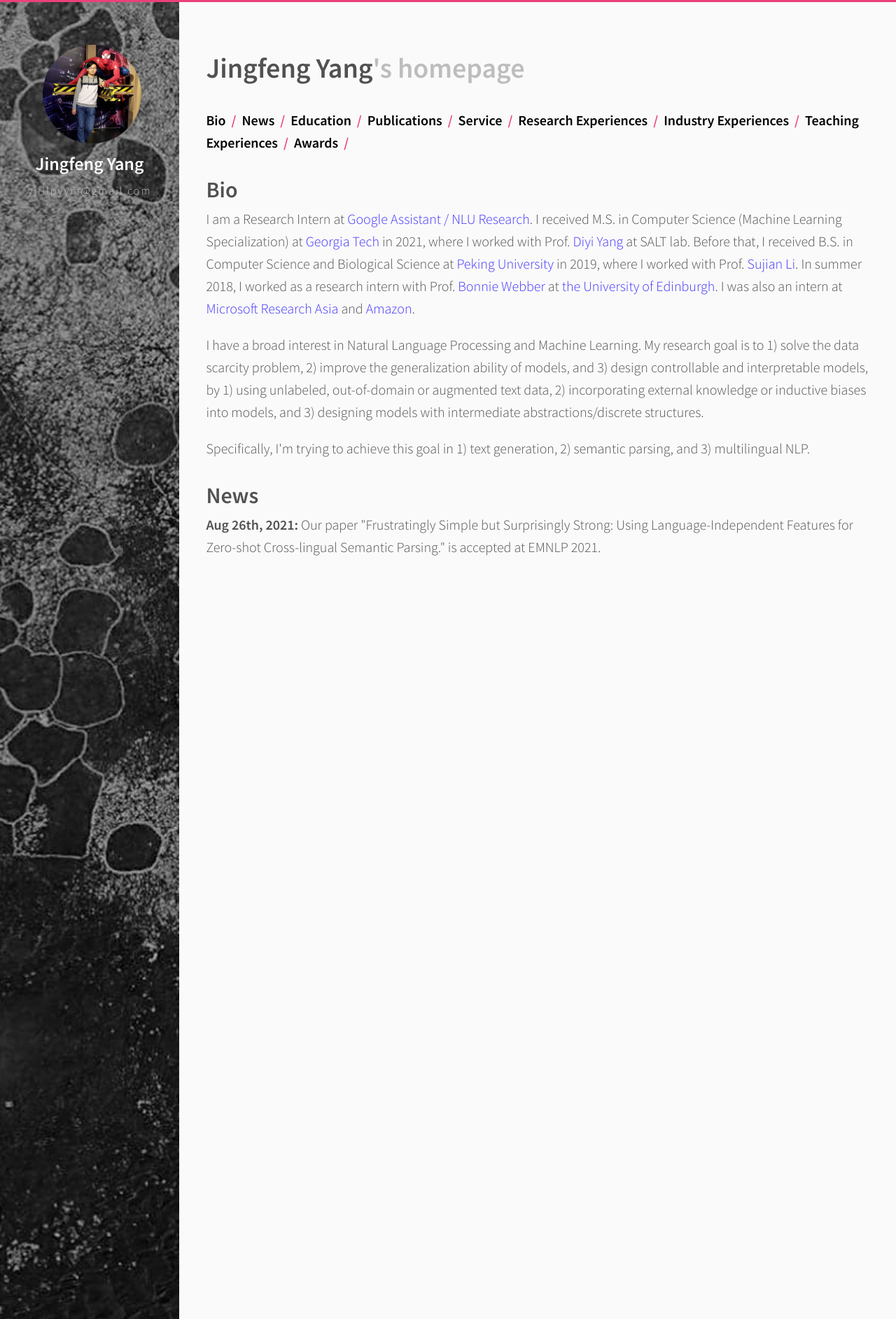
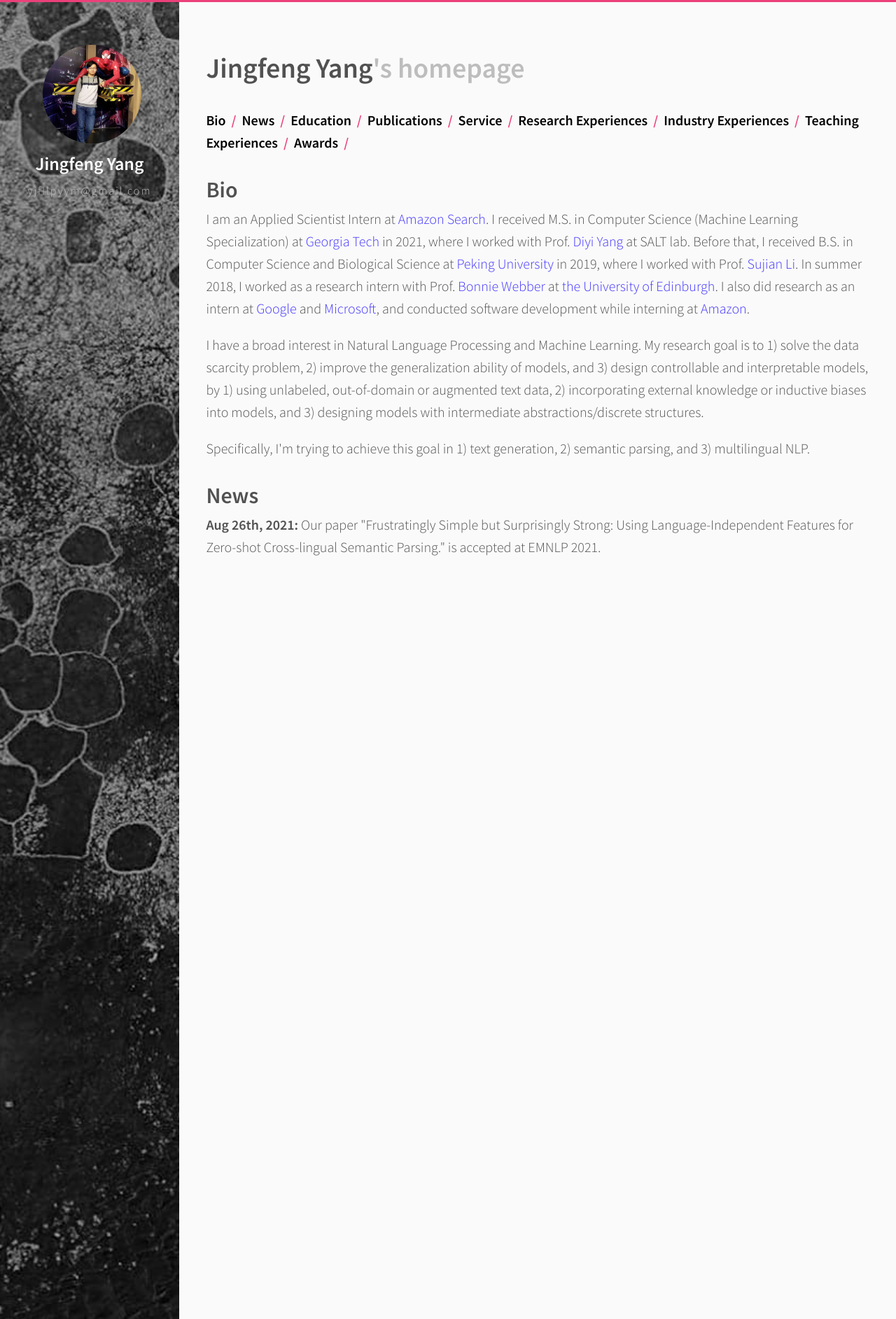
Before and after one commit to JingfengYang/JingfengYang.github.io, a Jekyll site: the page built from index.html, in a window 1280 px wide. Shown: the top 1885 px of the page at 70% size. Built offline with Jekyll 4.4.1, drawn with Linux system fonts in a browser that asks for light colours; the list of posts is cut into pages by our own code.

Commit message:
emnlp 2021

```diff
--- a/index.html
+++ b/index.html
@@ -16,7 +16,7 @@
         <h2 class="post-title">
         Bio
     	</h2>
-        <p>I am a Research Intern at <a href="https://research.google/" style="color:#4133ff;">Google Assistant / NLU Research</a>. I received M.S. in Computer Science (Machine Learning Specialization) at <a href="https://www.gatech.edu/" style="color:#4133ff;">Georgia Tech</a> in 2021, where I worked with Prof. <a href="https://www.cc.gatech.edu/~dyang888/index.html" style="color:#4133ff;">Diyi Yang</a> at SALT lab. Before that,  I received B.S. in Computer Science and Biological Science at <a href="http://english.pku.edu.cn/" style="color:#4133ff;">Peking University</a> in 2019, where I worked with Prof. <a href="http://123.56.88.210/" style="color:#4133ff;">Sujian Li</a>. In summer 2018, I worked as a research intern with Prof. <a href="http://homepages.inf.ed.ac.uk/bonnie/" style="color:#4133ff;">Bonnie Webber</a> at <a href="https://www.ed.ac.uk/" style="color:#4133ff;">the University of Edinburgh</a>. I was also an intern at <a href="https://www.microsoft.com/en-us/research/lab/microsoft-research-asia/" style="color:#4133ff;">Microsoft Research Asia</a> and <a href="https://www.amazon.jobs/en/location/san-francisco-bay-area-ca" style="color:#4133ff;">Amazon</a>. </p>
+        <p>I am an Applied Scientist Intern at <a href="https://amazonsearchqu.github.io/" style="color:#4133ff;">Amazon Search</a>. I received M.S. in Computer Science (Machine Learning Specialization) at <a href="https://www.gatech.edu/" style="color:#4133ff;">Georgia Tech</a> in 2021, where I worked with Prof. <a href="https://www.cc.gatech.edu/~dyang888/index.html" style="color:#4133ff;">Diyi Yang</a> at SALT lab. Before that,  I received B.S. in Computer Science and Biological Science at <a href="http://english.pku.edu.cn/" style="color:#4133ff;">Peking University</a> in 2019, where I worked with Prof. <a href="http://123.56.88.210/" style="color:#4133ff;">Sujian Li</a>. In summer 2018, I worked as a research intern with Prof. <a href="http://homepages.inf.ed.ac.uk/bonnie/" style="color:#4133ff;">Bonnie Webber</a> at <a href="https://www.ed.ac.uk/" style="color:#4133ff;">the University of Edinburgh</a>. I also did research as an intern at <a href="https://research.google/" style="color:#4133ff;">Google</a> and <a href="https://www.microsoft.com/en-us/research/lab/microsoft-research-asia/" style="color:#4133ff;">Microsoft</a>, and conducted software development while interning at <a href="https://www.amazon.jobs/en/location/san-francisco-bay-area-ca" style="color:#4133ff;">Amazon</a>. </p>
 
         <p> I have a broad interest in Natural Language Processing and Machine Learning. My research goal is to 1) solve the data scarcity problem, 2) improve the generalization ability of models, and 3) design controllable and interpretable models,
             by 1) using unlabeled, out-of-domain or augmented text data, 2) incorporating external knowledge or inductive biases into models, and 3) designing models with intermediate abstractions/discrete structures.</p>
@@ -52,8 +52,8 @@
         </h2>
 
         <ul>
-    <li><b>Jingfeng Yang</b>, Federico Fancellu, Bonnie Webber, Diyi Yang. 2021. <b>Frustratingly Simple but Surprisingly Strong: Using Language-Independent Features for Zero-shot Cross-lingual Semantic Parsing.</b> In EMNLP' 2021 (Short). <a href="" style="color:#4133ff;">[Paper Coming Soon]</a> <a href="https://github.com/JingfengYang/Multilingual-DRS-Semantic-parsing" style="color:#4133ff;">[Code]</a> </li>
-    <li>Yang Zhong, <b>Jingfeng Yang</b>, Wei Xu, Diyi Yang. 2021. <b>WIKIBIAS: Detecting Multi-Span Subjective Biases in Language.</b> In EMNLP' 2021 (Findings). <a href="" style="color:#4133ff;">[Paper and Code Coming Soon]</a> </li>
+    <li><b>Jingfeng Yang</b>, Federico Fancellu, Bonnie Webber, Diyi Yang. 2021. <b>Frustratingly Simple but Surprisingly Strong: Using Language-Independent Features for Zero-shot Cross-lingual Semantic Parsing.</b> In EMNLP' 2021 (Short). <a href="https://aclanthology.org/2021.emnlp-main.472.pdf" style="color:#4133ff;">[Paper]</a> <a href="https://github.com/JingfengYang/Multilingual-DRS-Semantic-parsing" style="color:#4133ff;">[Code]</a> </li>
+    <li>Yang Zhong, <b>Jingfeng Yang</b>, Wei Xu, Diyi Yang. 2021. <b>WIKIBIAS: Detecting Multi-Span Subjective Biases in Language.</b> In EMNLP' 2021 (Findings). <a href="https://aclanthology.org/2021.findings-emnlp.155.pdf" style="color:#4133ff;">[Paper]</a> </li>
     <li><b>Jingfeng Yang</b>, Zhaoran Ma, Diyi Yang. 2020. <b>Planning and Generating Natural and Diverse Disfluent Texts as Augmentation for Disfluency Detection.</b> In EMNLP' 2020. <a href="https://www.aclweb.org/anthology/2020.emnlp-main.113/" style="color:#4133ff;">[Paper]</a> <a href="https://github.com/GT-SALT/Disfluency-Generation-and-Detection" style="color:#4133ff;">[Code]</a></li>
     <li><b>Jingfeng Yang</b>, Sujian Li. 2018. <b>Chinese Discourse Segmentation Using Bilingual Discourse Commonality.</b> Preprint. <a href="https://arxiv.org/abs/1809.01497" style="color:#4133ff;">[Paper]</a> </li>
 	<li>Yizhong Wang, Sujian Li, <b>Jingfeng Yang</b>. 2018. <b>Toward Fast and Accurate Neural Discourse Segmentation.</b> EMNLP' 2018. <a href="https://www.aclweb.org/anthology/D18-1116" style="color:#4133ff;">[Paper]</a></li>
```
Also changed, not shown: 2 other files.
